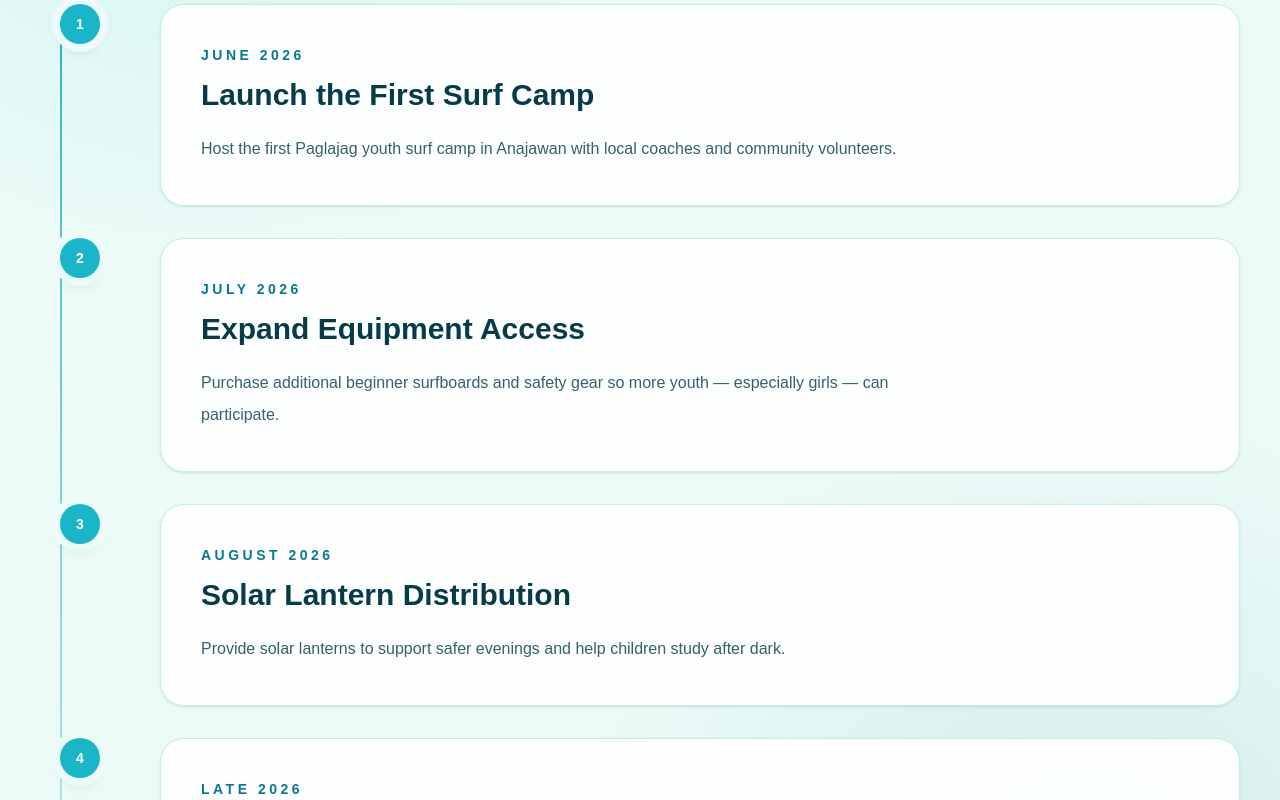
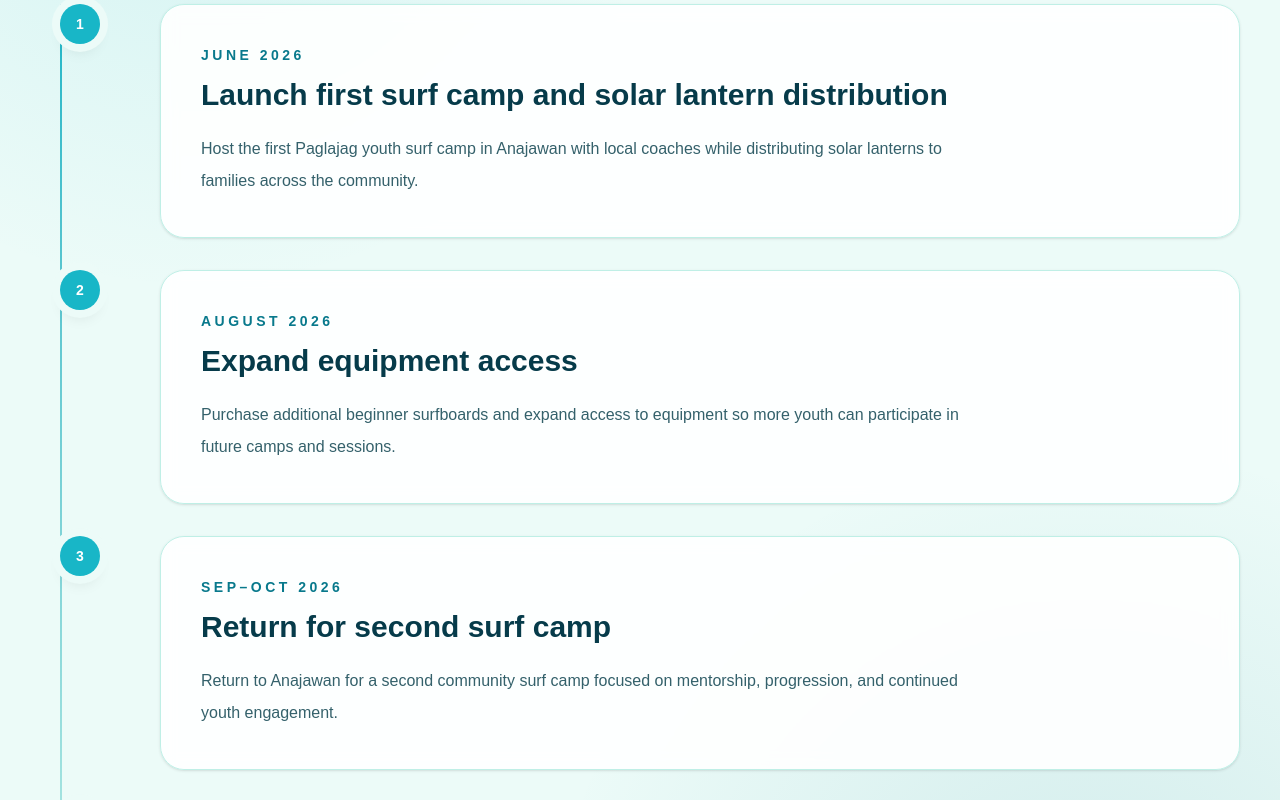
Before and after one commit to mikekerveillant/paglajag-surf, a Next.js app: page / in a window 1280 px wide. Shown: the part 9880-10680 px from the top of the page. Built offline with nearby package versions, Linux system fonts and the light colour scheme.

Commit message:
Update hero text

```diff
--- a/app/page.tsx
+++ b/app/page.tsx
@@ -80,10 +80,10 @@ const siargaoReasons = [
 ];
 
 const roadmapGoals = [
-  ["June 2026", "Launch the First Surf Camp", "Host the first Paglajag youth surf camp in Anajawan with local coaches and community volunteers."],
-  ["July 2026", "Expand Equipment Access", "Purchase additional beginner surfboards and safety gear so more youth — especially girls — can participate."],
-  ["August 2026", "Solar Lantern Distribution", "Provide solar lanterns to support safer evenings and help children study after dark."],
-  ["Late 2026", "Build Long-Term Momentum", "Develop recurring surf sessions, mentorship, and future partnerships that continue supporting the community."],
+  ["June 2026", "Launch first surf camp and solar lantern distribution", "Host the first Paglajag youth surf camp in Anajawan with local coaches while distributing solar lanterns to families across the community."],
+  ["August 2026", "Expand equipment access", "Purchase additional beginner surfboards and expand access to equipment so more youth can participate in future camps and sessions."],
+  ["Sep–Oct 2026", "Return for second surf camp", "Return to Anajawan for a second community surf camp focused on mentorship, progression, and continued youth engagement."],
+  ["Ongoing", "Build long-term momentum", "Develop recurring surf sessions, mentorship opportunities, and future partnerships that continue supporting the community."],
 ];
 
 const galleryImages = [
```
